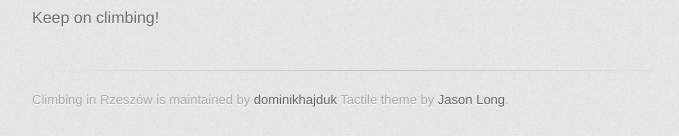
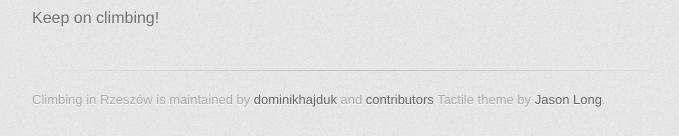
Before and after one commit to dominikhajduk/climbing-in-rzeszow, a plain HTML site: page index.html in a window 1280 px wide. Shown: the part 1197-1333 px from the top of the page, without its empty margins (298-977 px from the left). Drawn offline with Linux system fonts and the light colour scheme; a web font is replaced by a local one.

Commit message:
Add link to contributors

```diff
--- a/index.html
+++ b/index.html
@@ -101,7 +101,8 @@
             <p>Keep on climbing!</p>
         </section>
 
-        <footer>Climbing in Rzeszów is maintained by <a href="https://github.com/dominikhajduk">dominikhajduk</a>
+        <footer>Climbing in Rzeszów is maintained by <a href="https://github.com/dominikhajduk">dominikhajduk</a> and <a
+                href="https://github.com/dominikhajduk/climbing-in-rzeszow/graphs/contributors">contributors</a>
             Tactile theme by <a href="https://twitter.com/jasonlong">Jason Long</a>.
         </footer>
 
```
